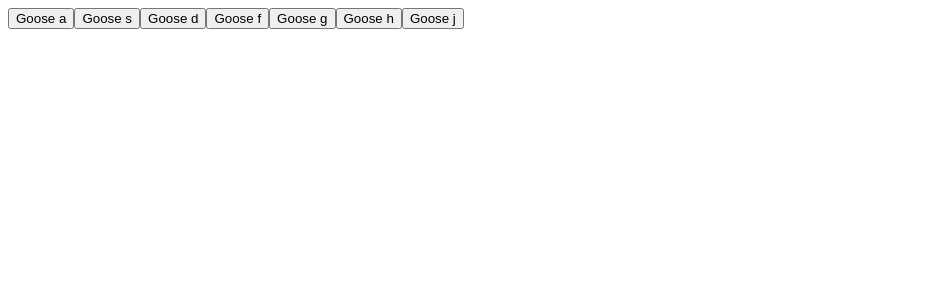
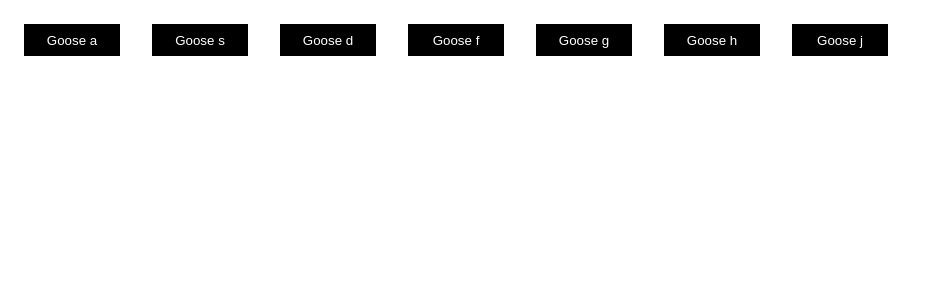
Before and after one commit to lukehmu/honk-sax, a Vue app: page / in a window 1280 px wide. Shown: the top 300 px of the page, without its empty margins (0-943 px from the left). Built offline with nearby package versions, Linux system fonts and the light colour scheme.

Commit message:
slight styling

```diff
--- a/src/App.vue
+++ b/src/App.vue
@@ -60,7 +60,10 @@ export default {
 </script>
 
 <style>
-#gooseContainer {
+
+@media screen and (min-width: 900px) {
+  #gooseContainer {
   display: flex;
 }
+}
 </style>
--- a/src/components/Goose.vue
+++ b/src/components/Goose.vue
@@ -1,7 +1,9 @@
 <template>
   <div id="goose">
     <button
+      class="btn"
       :keyup="keyHandler"
+      :class="{ 'btn--active': buttonActive }"
       @click="playGooseSound(modulation)"
     >
       Goose {{ keyboardkey }}
@@ -25,6 +27,7 @@ export default {
   data() {
     return {
       sound: 'hello',
+      buttonActive: false,
     }
   },
   created() {
@@ -35,11 +38,13 @@ export default {
   },
   methods: {
     playGooseSound(modulation) {
+      this.buttonActive = true
       const sampler = new Tone.Sampler({
         E3: 'https://res.cloudinary.com/jlengstorf/video/upload/q_auto/v1569957993/honk-sound.mp3',
       }, (() => {
         // sampler will repitch the closest sample
         sampler.triggerAttack(modulation)
+        this.buttonActive = false
       })).toMaster()
     },
     keyHandler(event) {
@@ -51,3 +56,18 @@ export default {
   },
 }
 </script>
+
+<style scoped>
+.btn {
+  border: none;
+  color: white;
+  margin: 1rem;
+  padding: 0;
+  background-color: black;
+  width: 6rem;
+  height: 2rem;
+}
+.btn--active {
+    background-color: gray;
+}
+</style>
```
